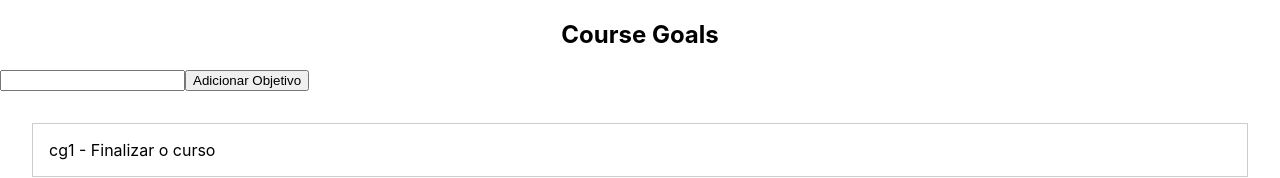
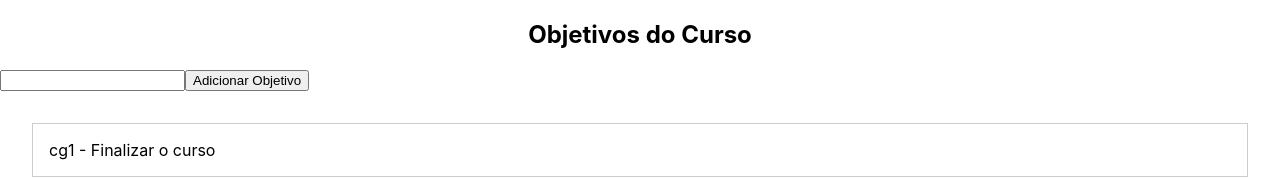
Before and after one commit to xandeq/react-nodejs-express-mongodb-the-mern-fullstack, a React (Create React App) app: page / in a window 1280 px wide. Shown: the top 178 px of the page. Built offline with nearby package versions, Linux system fonts and the light colour scheme.

Commit message:
Usestate, input handler

```diff
--- a/src/App.js
+++ b/src/App.js
@@ -21,14 +21,15 @@ function App() {
   ]);
 
   function adicionarNovoObjetivoHandler(novoObjetivo) {
-    setListaObjetivos(listaObjetivos.concat(novoObjetivo));
-    listaObjetivos.push(novoObjetivo);
-    console.log(listaObjetivos);
+    //setListaObjetivos(listaObjetivos.concat(novoObjetivo));
+    setListaObjetivos((anteriorListaObjetivos) => {
+      return anteriorListaObjetivos.concat(novoObjetivo);
+    });
   }
 
   return (
     <div className="objetivos-do-curso">
-      <h2>Course Goals</h2>
+      <h2>Objetivos do Curso</h2>
       <NovoObjetivo adicionarObjetivo={adicionarNovoObjetivoHandler} />
       <ListaObjetivos objetivos={listaObjetivos} />
     </div>
```
